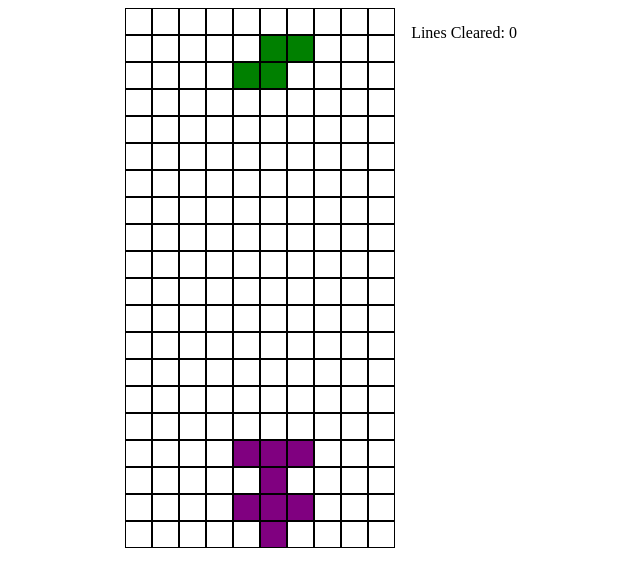
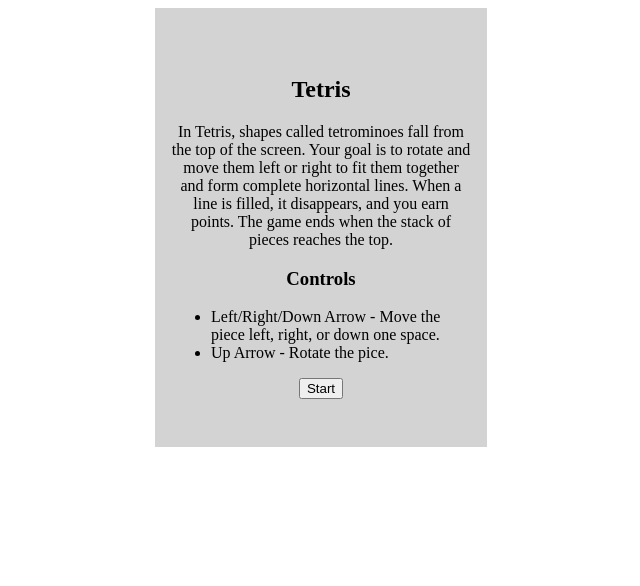
Before and after one commit to davidv408/tetris, a React (Vite) app: page / in a window 1280 px wide. Shown: the top 586 px of the page, without its empty margins (319-959 px from the left). Built offline with nearby package versions, Linux system fonts and the light colour scheme.

Commit message:
Add Start Game Modal

```diff
--- a/src/App.tsx
+++ b/src/App.tsx
@@ -2,22 +2,35 @@ import { useState } from "react";
 import styles from "./App.module.css";
 import Board from "./components/Board/Board";
 import GameOverModal from "./components/GameOverModal/GameOverModal";
+import StartGameModal from "./components/StartGameModal/StartGameModal";
+import { GameStatus } from "./interfaces/GameStatus";
 
 function App() {
-  const [gameIsOver, setGameIsOver] = useState(false);
+  const [gameStatus, setGameStatus] = useState<GameStatus>(
+    GameStatus.START_SCREEN,
+  );
   const [boardKey, setBoardKey] = useState(0);
 
   return (
     <div className={styles.container}>
-      <Board
-        key={boardKey}
-        gameIsOver={gameIsOver}
-        onGameIsOver={() => setGameIsOver(true)}
-      ></Board>
-      {gameIsOver && (
+      {gameStatus !== GameStatus.START_SCREEN && (
+        <Board
+          key={boardKey}
+          gameIsOver={gameStatus === GameStatus.GAME_OVER}
+          onGameIsOver={() => setGameStatus(GameStatus.GAME_OVER)}
+        ></Board>
+      )}
+      {gameStatus === GameStatus.START_SCREEN && (
+        <StartGameModal
+          onStart={() => {
+            setGameStatus(GameStatus.STARTED);
+          }}
+        ></StartGameModal>
+      )}
+      {gameStatus === GameStatus.GAME_OVER && (
         <GameOverModal
           onRestart={() => {
-            setGameIsOver(false);
+            setGameStatus(GameStatus.GAME_OVER);
             setBoardKey((boardKey) => boardKey + 1);
           }}
         />
--- a/src/components/GameOverModal/GameOverModal.tsx
+++ b/src/components/GameOverModal/GameOverModal.tsx
@@ -1,5 +1,5 @@
 import type { FC } from "react";
-import styles from "./GameOverModal.module.css";
+import Modal from "../Modal/Modal";
 
 interface GameOverModalProps {
   onRestart: () => void;
@@ -7,10 +7,10 @@ interface GameOverModalProps {
 
 const GameOverModal: FC<GameOverModalProps> = ({ onRestart }) => {
   return (
-    <div className={styles.modal}>
-      <h2>Game Over!</h2>
-      <button onClick={onRestart}>Restart</button>
-    </div>
+    <Modal
+      title="Game Over"
+      controls={<button onClick={onRestart}>Restart</button>}
+    ></Modal>
   );
 };
 
--- a/src/components/GameOverModal/GameOverModal.module.css
+++ b/src/components/Modal/Modal.module.css
@@ -2,11 +2,15 @@
   position: absolute;
   background-color:lightgray;
   padding: 3rem 1rem;
-  top: 25%;
+  top: 10%;
   left: 0;
   right: 0;
-  width: 200px;
-  height: 100px;
+  max-width: 300px;
+  height: fit-content;
   margin: 0 auto;
   text-align: center;
+
+  ul {
+    text-align: left;
+  }
 }
--- /dev/null
+++ b/src/components/Modal/Modal.tsx
@@ -0,0 +1,19 @@
+import type { FC, ReactNode } from "react";
+import styles from "./Modal.module.css";
+
+interface ModalProps {
+  title: string;
+  body?: ReactNode;
+  controls: ReactNode;
+}
+export const Modal: FC<ModalProps> = ({ title, body, controls }) => {
+  return (
+    <div className={styles.modal}>
+      <h2>{title}</h2>
+      {body}
+      {controls}
+    </div>
+  );
+};
+
+export default Modal;
--- /dev/null
+++ b/src/components/StartGameModal/StartGameModal.tsx
@@ -0,0 +1,36 @@
+import type { FC } from "react";
+import Modal from "../Modal/Modal";
+
+interface StartGameModalProps {
+  onStart: () => void;
+}
+
+const StartGameModal: FC<StartGameModalProps> = ({ onStart }) => {
+  return (
+    <Modal
+      title="Tetris"
+      body={
+        <div>
+          <p>
+            In Tetris, shapes called tetrominoes fall from the top of the
+            screen. Your goal is to rotate and move them left or right to fit
+            them together and form complete horizontal lines. When a line is
+            filled, it disappears, and you earn points. The game ends when the
+            stack of pieces reaches the top.
+          </p>
+          <h3>Controls</h3>
+          <ul>
+            <li>
+              Left/Right/Down Arrow - Move the piece left, right, or down one
+              space.
+            </li>
+            <li>Up Arrow - Rotate the pice.</li>
+          </ul>
+        </div>
+      }
+      controls={<button onClick={onStart}>Start</button>}
+    />
+  );
+};
+
+export default StartGameModal;
--- /dev/null
+++ b/src/interfaces/GameStatus.ts
@@ -0,0 +1,7 @@
+export const GameStatus = {
+  START_SCREEN: "START_SCREEN",
+  STARTED: "STARTED",
+  GAME_OVER: "GAME_OVER",
+} as const;
+
+export type GameStatus = keyof typeof GameStatus;
```
